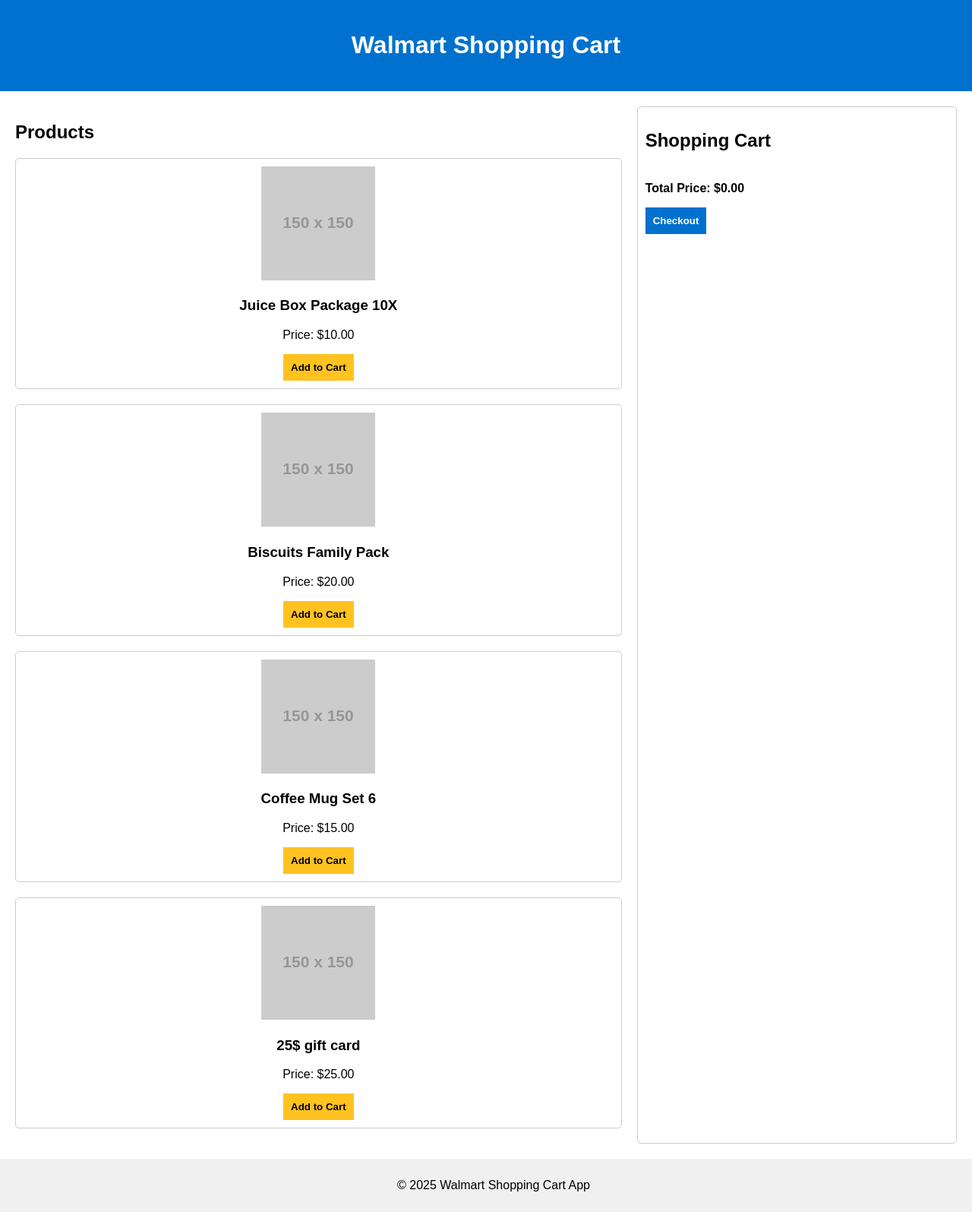
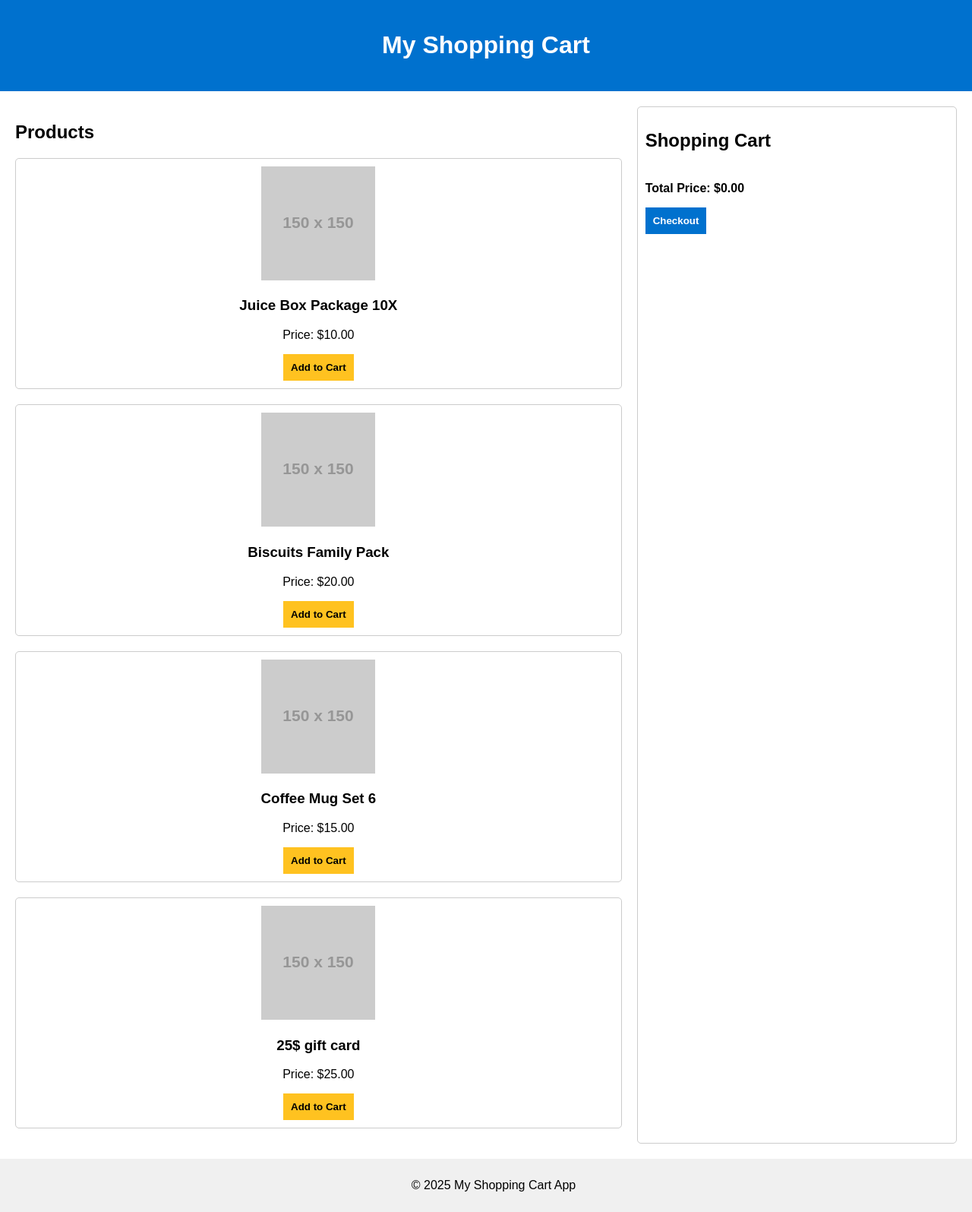
Before and after one commit to Mehdigh9999/My-Shopping-List, a plain HTML site: page index.html in a window 1280 px wide. Shown: the whole page at 76% size. Drawn offline with Linux system fonts and the light colour scheme; files that its build step writes are made by us from their sources; placeholder pictures from the web are drawn by us; files whose address does not match are found by name.

Commit message:
Update index.html

```diff
--- a/index.html
+++ b/index.html
@@ -3,12 +3,12 @@
 <head>
     <meta charset="UTF-8">
     <meta name="viewport" content="width=device-width, initial-scale=1.0">
-    <title>Walmart Shopping Cart</title>
+    <title>My Shopping Cart</title>
     <link rel="stylesheet" href="assets/style.css">
 </head>
 <body>
     <header class="header">
-        <h1>Walmart Shopping Cart</h1>
+        <h1>My Shopping Cart</h1>
     </header>
 
     <div class="container">
@@ -61,7 +61,7 @@
     </div>
 
     <footer class="footer">
-        <p>&copy; 2025 Walmart Shopping Cart App</p>
+        <p>&copy; 2025 My Shopping Cart App</p>
     </footer>
     <script src="assets/dynamic.js"></script>
 </body>
```
